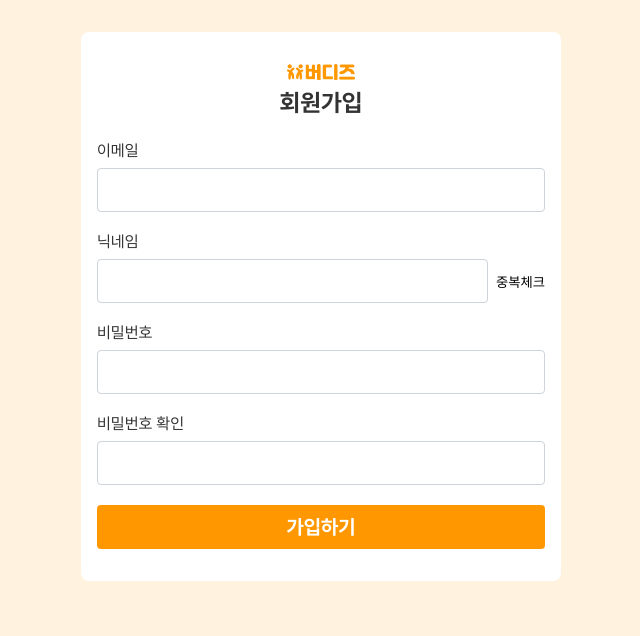
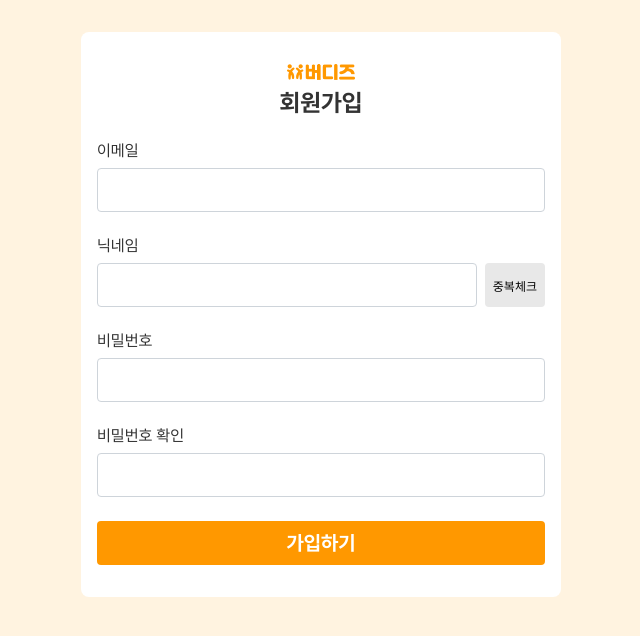
Before and after one commit to allezvvell/vuddies, a React (Vite) app: page /signup in a window 1280 px wide. Shown: the top 636 px of the page, without its empty margins (319-959 px from the left). Built offline with nearby package versions, Linux system fonts and the light colour scheme; no server answers.

Commit message:
feat: 프로필 이미지 제외 기본 가입 로직 완성

```diff
--- a/src/components/styles/GlobalStyle.ts
+++ b/src/components/styles/GlobalStyle.ts
@@ -33,9 +33,13 @@ html {
     --tertiary-color: #FFF3E0;
     --accent-color: #20BA9B;
     --text-color-default : #333;
+    --text-color-accent: #20BA9B;
+    --text-color-error: tomato;
+    --text-color-success: #007bff;
     --text-color-white: #fff;
     --text-color-gray1:rgb(141, 141, 141);
     --text-color-gray2: #ced4da;
+    --btn-color-gray1:rgb(232, 232, 232);
     --bg-color-white: #fff;
     --bg-color-ivory: #FFF3E0;
 
--- /dev/null
+++ b/src/constants/auth.ts
@@ -0,0 +1,8 @@
+export const signUpFormFields = [
+  { id: 'email', label: '이메일', type: 'email' },
+  { id: 'displayName', label: '닉네임', type: 'text' },
+  { id: 'password', label: '비밀번호', type: 'password' },
+  { id: 'passwordCheck', label: '비밀번호 확인', type: 'password' },
+] as const;
+
+export const signUpFormIds = signUpFormFields.map((f) => f.id);
--- /dev/null
+++ b/src/constants/errors.ts
@@ -0,0 +1,11 @@
+export const FIREBASE_AUTH_ERRORS = {
+  'auth/email-already-in-use': '이미 사용 중인 이메일입니다.',
+  'auth/invalid-email': '유효하지 않은 이메일 형식입니다.',
+  'auth/weak-password': '비밀번호는 6자 이상이어야 합니다.',
+  'auth/user-not-found': '해당 이메일로 가입된 계정을 찾을 수 없습니다.',
+  'auth/wrong-password': '비밀번호가 일치하지 않습니다.',
+  'auth/too-many-requests':
+    '너무 많은 요청을 시도했습니다. 잠시 후 다시 시도해주세요.',
+  'auth/network-request-failed': '네트워크 연결이 원활하지 않습니다.',
+  'auth/internal-error': '서버 오류가 발생했습니다. 잠시 후 다시 시도해주세요.',
+} as const;
--- a/src/pages/SignUp/index.tsx
+++ b/src/pages/SignUp/index.tsx
@@ -1,44 +1,136 @@
 import { useState } from 'react';
-import { SWrap, SLogo, STitle, SForm, SField, SSubmitButton } from './styles';
+import {
+  SWrap,
+  SLogo,
+  STitle,
+  SForm,
+  SField,
+  SSubmitButton,
+  SInputMessage,
+} from './styles';
 import logoImage from '@assets/images/logo.png';
 import { signUp, updateUserInfo } from '@firebase/firebaseAuth';
 import { addUser } from '@firebase/firebaseStore';
+import { SignUpFormValues } from '@typings/auth';
+import Validate from '@utils/Validate';
+import { checkDisplayName } from '@firebase/firebaseStore';
+import { signUpFormFields, signUpFormIds } from '@constants/auth';
+import { FIREBASE_AUTH_ERRORS } from '@constants/errors';
+import { FirebaseError } from 'firebase/app';
 
-const fields = [
-  { id: 'email', label: '이메일', type: 'email' },
-  { id: 'displayName', label: '닉네임', type: 'text' },
-  { id: 'password', label: '비밀번호', type: 'password' },
-  { id: 'passwordCheck', label: '비밀번호 확인', type: 'password' },
-] as const;
+const validate = new Validate();
 
-const initialFormData = Object.fromEntries(
-  fields.map(({ id }) => [id, '']),
-) as Record<(typeof fields)[number]['id'], string>;
+const initialData = signUpFormIds.reduce((acc, curr) => {
+  acc[curr as (typeof signUpFormIds)[number]] = '';
+  return acc;
+}, {} as SignUpFormValues);
+
+const initialError = { ...initialData };
+
+const DISPLAY_NAME_MESSAGE = {
+  isEmpty: '닉네임을 입력해주세요.',
+  isDuplicated: '이미 사용 중인 닉네임 입니다.',
+  notChecked: '닉네임 중복 여부를 확인해주세요.',
+} as const;
 
 const SignUp = () => {
-  const [formData, setFormData] = useState(initialFormData);
+  const [formData, setFormData] = useState(initialData);
+  const [formError, setFormError] = useState(initialError);
+  const [displayNameCheck, setDisplayNameCheck] = useState(false);
   const [isLoading, setIsLoading] = useState<boolean>(false);
+  const [error, setError] = useState('');
 
   const onChangeInput = (
     e: React.ChangeEvent<HTMLInputElement>,
-    id: (typeof fields)[number]['id'],
+    id: (typeof signUpFormFields)[number]['id'],
   ) => {
-    setFormData((prev) => ({ ...prev, [id]: e.target.value }));
+    const value = e.target.value;
+    setFormData((prev) => ({ ...prev, [id]: value }));
+    const isPasswordCheck = id === 'passwordCheck';
+    const inputError = validate.validateSignUpInput(
+      id,
+      value,
+      isPasswordCheck ? formData.password : undefined,
+    );
+    setFormError((prev) => ({ ...prev, [id]: inputError }));
+
+    if (id === 'displayName') setDisplayNameCheck(false);
   };
 
-  const onSubmitForm = async () => {
-    if (Object.values(formData).some((v) => v.trim().length === 0)) return;
+  const validateDisplayName = async () => {
+    if (
+      formError.displayName &&
+      formError.displayName !== DISPLAY_NAME_MESSAGE.notChecked
+    ) {
+      return;
+    }
+
+    if (!formData.displayName) {
+      setFormError((prev) => ({
+        ...prev,
+        displayName: DISPLAY_NAME_MESSAGE.isEmpty,
+      }));
+      return;
+    }
+
+    setIsLoading(true);
+    try {
+      const exists = await checkDisplayName(formData.displayName);
+      if (exists) {
+        setFormError((prev) => ({
+          ...prev,
+          displayName: DISPLAY_NAME_MESSAGE.isDuplicated,
+        }));
+      } else {
+        setFormError((prev) => ({
+          ...prev,
+          displayName: '',
+        }));
+        setDisplayNameCheck(true);
+      }
+    } catch (error) {
+      console.log(error);
+    } finally {
+      setIsLoading(false);
+    }
+  };
+
+  const onSubmitForm = async (e: React.FormEvent) => {
+    e.preventDefault();
+
+    const errors = validate.validateSignUpForm(formData);
+    if (Object.values(errors).some((e) => e.length > 0)) {
+      setFormError({ ...errors });
+      return;
+    }
+
+    if (!displayNameCheck) {
+      setFormError((prev) => ({
+        ...prev,
+        displayName: DISPLAY_NAME_MESSAGE.notChecked,
+      }));
+      return;
+    }
 
     const { email, displayName, password } = formData;
 
     setIsLoading(true);
-
     try {
       const { user } = await signUp(email, password);
       await updateUserInfo(displayName);
       await addUser(user.uid, displayName);
+      setFormData({ ...initialData });
+      setDisplayNameCheck(false);
     } catch (error) {
-      console.log(error);
+      if (error instanceof FirebaseError) {
+        const errorCode = error.code as keyof typeof FIREBASE_AUTH_ERRORS;
+        const msg =
+          FIREBASE_AUTH_ERRORS[errorCode] ||
+          '가입에 실패했습니다. 다시 시도해주세요.';
+        setError(msg);
+      } else {
+        setError('가입에 실패했습니다. 다시 시도해주세요.');
+      }
     } finally {
       setIsLoading(false);
     }
@@ -51,26 +143,44 @@ const SignUp = () => {
           <img src={logoImage} alt="버디즈" />
         </SLogo>
         <STitle>회원가입</STitle>
-        <SForm>
-          {fields.map((f) => (
+        <SForm onSubmit={onSubmitForm}>
+          {signUpFormFields.map((f) => (
             <SField key={f.id}>
               <label htmlFor={f.id}>{f.label}</label>
               <div>
                 <input
+                  id={f.id}
                   type={f.type}
                   value={formData[f.id]}
                   onChange={(e) => {
                     onChangeInput(e, f.id);
                   }}
                 />
-                {f.id === 'displayName' && <button>중복체크</button>}
+                {f.id === 'displayName' && (
+                  <button
+                    type="button"
+                    disabled={displayNameCheck}
+                    onClick={validateDisplayName}
+                  >
+                    중복체크
+                  </button>
+                )}
               </div>
+              {formError[f.id].length > 0 && (
+                <SInputMessage>{formError[f.id]}</SInputMessage>
+              )}
+              {f.id === 'displayName' && displayNameCheck && (
+                <SInputMessage $variant="success">
+                  사용 가능한 닉네임 입니다.
+                </SInputMessage>
+              )}
             </SField>
           ))}
-          <SSubmitButton onClick={onSubmitForm} disabled={isLoading}>
+          <SSubmitButton disabled={isLoading}>
             {isLoading ? '...loading' : '가입하기'}
           </SSubmitButton>
         </SForm>
+        <div>{error}</div>
       </div>
     </SWrap>
   );
--- a/src/pages/SignUp/styles.tsx
+++ b/src/pages/SignUp/styles.tsx
@@ -37,7 +37,7 @@ const STitle = styled.h2`
 const SForm = styled.form`
   display: flex;
   flex-direction: column;
-  gap: 20px;
+  gap: 24px;
   width: 100%;
 `;
 
@@ -49,6 +49,7 @@ const SField = styled.div`
     margin-bottom: 8px;
     font-size: 16px;
   }
+
   > div {
     display: flex;
     align-items: center;
@@ -63,9 +64,22 @@ const SField = styled.div`
     }
 
     button {
+      padding: 0 8px;
       margin-left: 8px;
+      height: 44px;
+      font-size: 12px;
+      background-color: var(--btn-color-gray1);
+      border-radius: 4px;
     }
   }
+`;
+
+const SInputMessage = styled.p<{ $variant?: 'success' }>`
+  padding-top: 8px;
+  color: ${({ $variant }) =>
+    $variant === 'success'
+      ? 'var(--text-color-success)'
+      : 'var(--text-color-error)'};
 `;
 
 const SSubmitButton = styled.button`
@@ -77,4 +91,4 @@ const SSubmitButton = styled.button`
   border-radius: 4px;
 `;
 
-export { SWrap, SLogo, STitle, SForm, SField, SSubmitButton };
+export { SWrap, SLogo, STitle, SForm, SField, SSubmitButton, SInputMessage };
--- /dev/null
+++ b/src/typings/auth.d.ts
@@ -0,0 +1,3 @@
+import { signUpFormIds } from './../constants/auth';
+
+export type SignUpFormValues = Record<(typeof signUpFormIds)[number], string>;
--- /dev/null
+++ b/src/typings/types.ts
@@ -0,0 +1,3 @@
+export type ChangedValueType<T, V> = {
+  [K in keyof T]: V;
+};
--- /dev/null
+++ b/src/utils/Validate.ts
@@ -0,0 +1,74 @@
+import { SignUpFormValues } from '../typings/auth';
+import { signUpFormIds } from '@constants/auth';
+
+class Validate {
+  #email = (email: string) => {
+    const regex = /^[^\s@]+@[^\s@]+\.[^\s@]+$/;
+    return !regex.test(email) ? '이메일 형식을 지켜주세요' : '';
+  };
+
+  #password = (password: string): string => {
+    const regex = /^(?=.*[a-z])(?=.*\d)[a-z\d!@#$%^&*]{6,20}$/;
+    return !regex.test(password)
+      ? '비밀번호는 6~20자, 영문 소문자와 숫자를 포함해야 합니다.'
+      : '';
+  };
+
+  #passwordCheck = (password: string, passwordCheck: string): string => {
+    const isMatched = password === passwordCheck;
+    return !isMatched ? '비밀번호가 다릅니다.' : '';
+  };
+
+  #displayName = (displayName: string): string => {
+    const regex = /^[가-힣a-zA-Z0-9]{3,8}$/;
+    return !regex.test(displayName)
+      ? '닉네임은 3~8자, 한글/영문 소문자/숫자만 가능합니다.'
+      : '';
+  };
+
+  #validatorMap = (
+    name: keyof SignUpFormValues,
+    password: string | undefined,
+  ) => {
+    const validator = {
+      email: this.#email,
+      password: this.#password,
+      passwordCheck: (v: string) => this.#passwordCheck(password!, v),
+      displayName: this.#displayName,
+    };
+
+    return validator[name];
+  };
+
+  validateSignUpInput = (
+    name: keyof SignUpFormValues,
+    value: string,
+    password: string | undefined,
+  ) => {
+    const validator = this.#validatorMap(name, password);
+    return validator(value);
+  };
+
+  validateSignUpForm = (formData: SignUpFormValues) => {
+    const errors = signUpFormIds.reduce((acc, curr) => {
+      acc[curr] = '';
+      return acc;
+    }, {} as SignUpFormValues);
+
+    for (let k in formData) {
+      const typedK = k as keyof SignUpFormValues;
+      const errorMessage = this.validateSignUpInput(
+        typedK,
+        formData[typedK],
+        formData['password'],
+      );
+
+      if (errorMessage.length > 0) {
+        errors[typedK] = errorMessage;
+      }
+    }
+    return errors;
+  };
+}
+
+export default Validate;
```
Also changed, not shown: src/firebase/firebaseStore.ts (+26 -6 lines).
